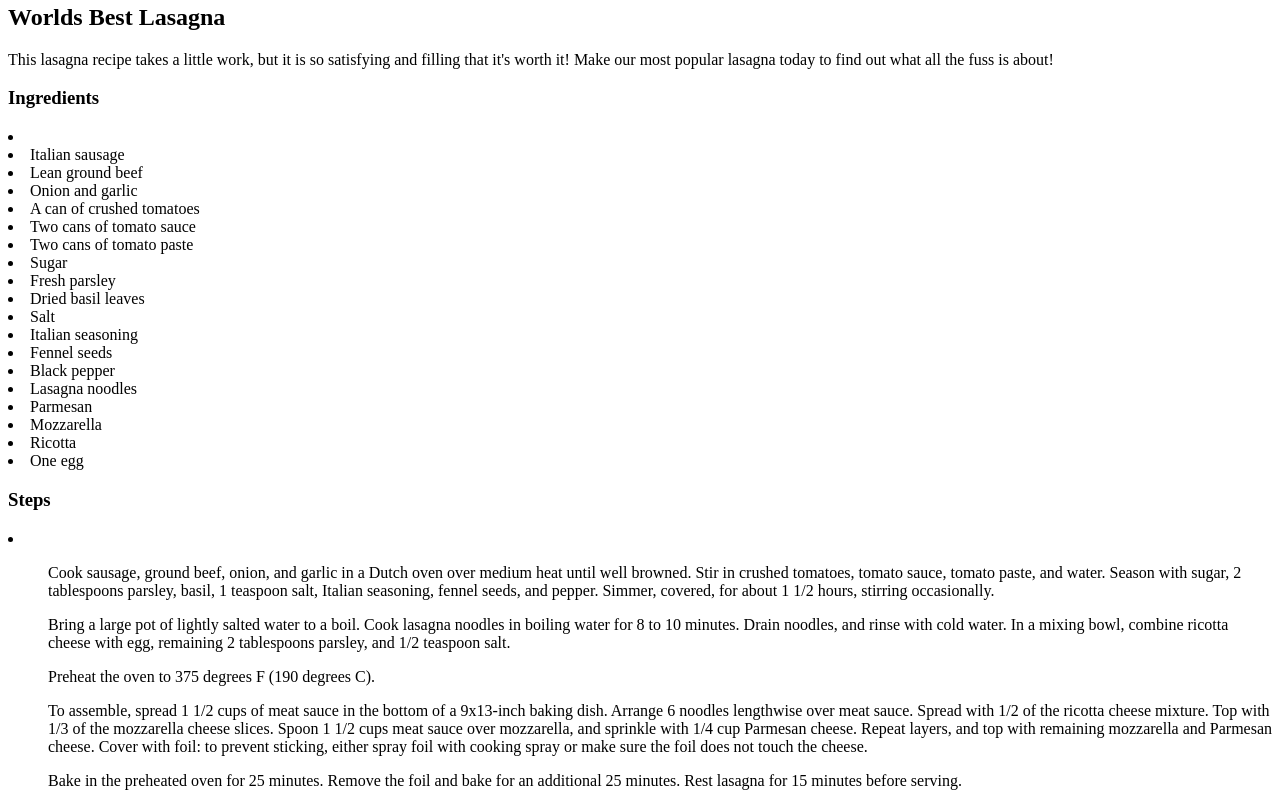
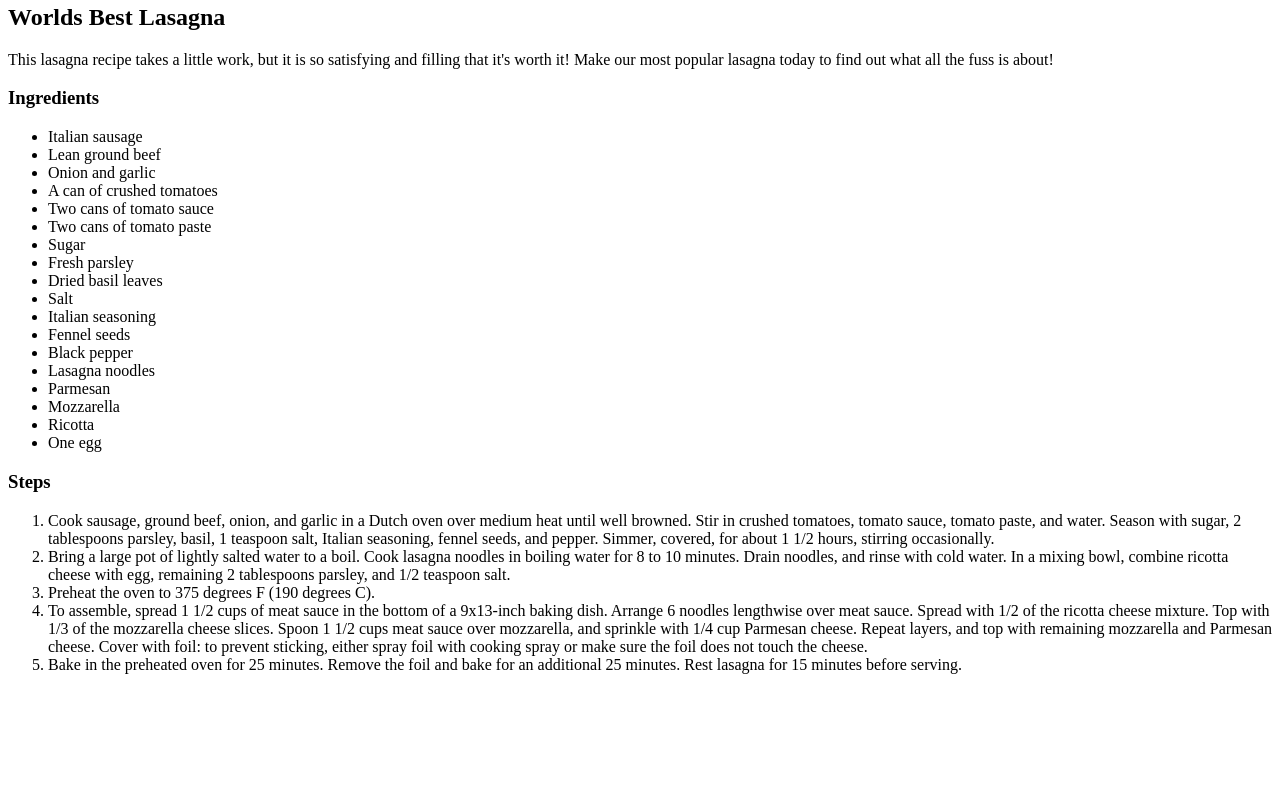
Before and after one commit to ana242022/odin-recipes, a plain HTML site: page recipes/lasagna.html in a window 1280 px wide. Shown: the part 400-1206 px from the top of the page. After the commit the page ends 1090 px from the top, so only its background shows below. Drawn offline with Linux system fonts and the light colour scheme.

```diff
--- a/recipes/lasagna.html
+++ b/recipes/lasagna.html
@@ -9,7 +9,7 @@
         <h2>Worlds Best Lasagna</h2>
         <p>This lasagna recipe takes a little work, but it is so satisfying and filling that it's worth it! Make our most popular lasagna today to find out what all the fuss is about!</p>
         <h3>Ingredients</h3>
-        <li>
+        <ul>
             <li>Italian sausage</li>
             <li>Lean ground beef</li>
             <li>Onion and garlic</li>
@@ -28,15 +28,15 @@
             <li>Mozzarella</li>
             <li>Ricotta</li>
             <li>One egg</li>
-        </li>
+        </ul>
         <h3>Steps</h3>
-            <li>
-                <ol>Cook sausage, ground beef, onion, and garlic in a Dutch oven over medium heat until well browned. Stir in crushed tomatoes, tomato sauce, tomato paste, and water. Season with sugar, 2 tablespoons parsley, basil, 1 teaspoon salt, Italian seasoning, fennel seeds, and pepper. Simmer, covered, for about 1 1/2 hours, stirring occasionally.</ol>
-                <ol>Bring a large pot of lightly salted water to a boil. Cook lasagna noodles in boiling water for 8 to 10 minutes. Drain noodles, and rinse with cold water. In a mixing bowl, combine ricotta cheese with egg, remaining 2 tablespoons parsley, and 1/2 teaspoon salt.</ol>
-                <ol>Preheat the oven to 375 degrees F (190 degrees C).</ol>
-                <ol>To assemble, spread 1 1/2 cups of meat sauce in the bottom of a 9x13-inch baking dish. Arrange 6 noodles lengthwise over meat sauce. Spread with 1/2 of the ricotta cheese mixture. Top with 1/3 of the mozzarella cheese slices. Spoon 1 1/2 cups meat sauce over mozzarella, and sprinkle with 1/4 cup Parmesan cheese. Repeat layers, and top with remaining mozzarella and Parmesan cheese. Cover with foil: to prevent sticking, either spray foil with cooking spray or make sure the foil does not touch the cheese.</ol>
-                <ol>Bake in the preheated oven for 25 minutes. Remove the foil and bake for an additional 25 minutes. Rest lasagna for 15 minutes before serving.</ol>
-            </li>
+            <ol>
+                <li>Cook sausage, ground beef, onion, and garlic in a Dutch oven over medium heat until well browned. Stir in crushed tomatoes, tomato sauce, tomato paste, and water. Season with sugar, 2 tablespoons parsley, basil, 1 teaspoon salt, Italian seasoning, fennel seeds, and pepper. Simmer, covered, for about 1 1/2 hours, stirring occasionally.</li>
+                <li>Bring a large pot of lightly salted water to a boil. Cook lasagna noodles in boiling water for 8 to 10 minutes. Drain noodles, and rinse with cold water. In a mixing bowl, combine ricotta cheese with egg, remaining 2 tablespoons parsley, and 1/2 teaspoon salt.</li>
+                <li>Preheat the oven to 375 degrees F (190 degrees C).</li>
+                <li>To assemble, spread 1 1/2 cups of meat sauce in the bottom of a 9x13-inch baking dish. Arrange 6 noodles lengthwise over meat sauce. Spread with 1/2 of the ricotta cheese mixture. Top with 1/3 of the mozzarella cheese slices. Spoon 1 1/2 cups meat sauce over mozzarella, and sprinkle with 1/4 cup Parmesan cheese. Repeat layers, and top with remaining mozzarella and Parmesan cheese. Cover with foil: to prevent sticking, either spray foil with cooking spray or make sure the foil does not touch the cheese.</li>
+                <li>Bake in the preheated oven for 25 minutes. Remove the foil and bake for an additional 25 minutes. Rest lasagna for 15 minutes before serving.</li>
+            </ol>
 
     </body>
 </html>
```
Also changed, not shown: index.html (+9 -0 lines), 1 other file.
